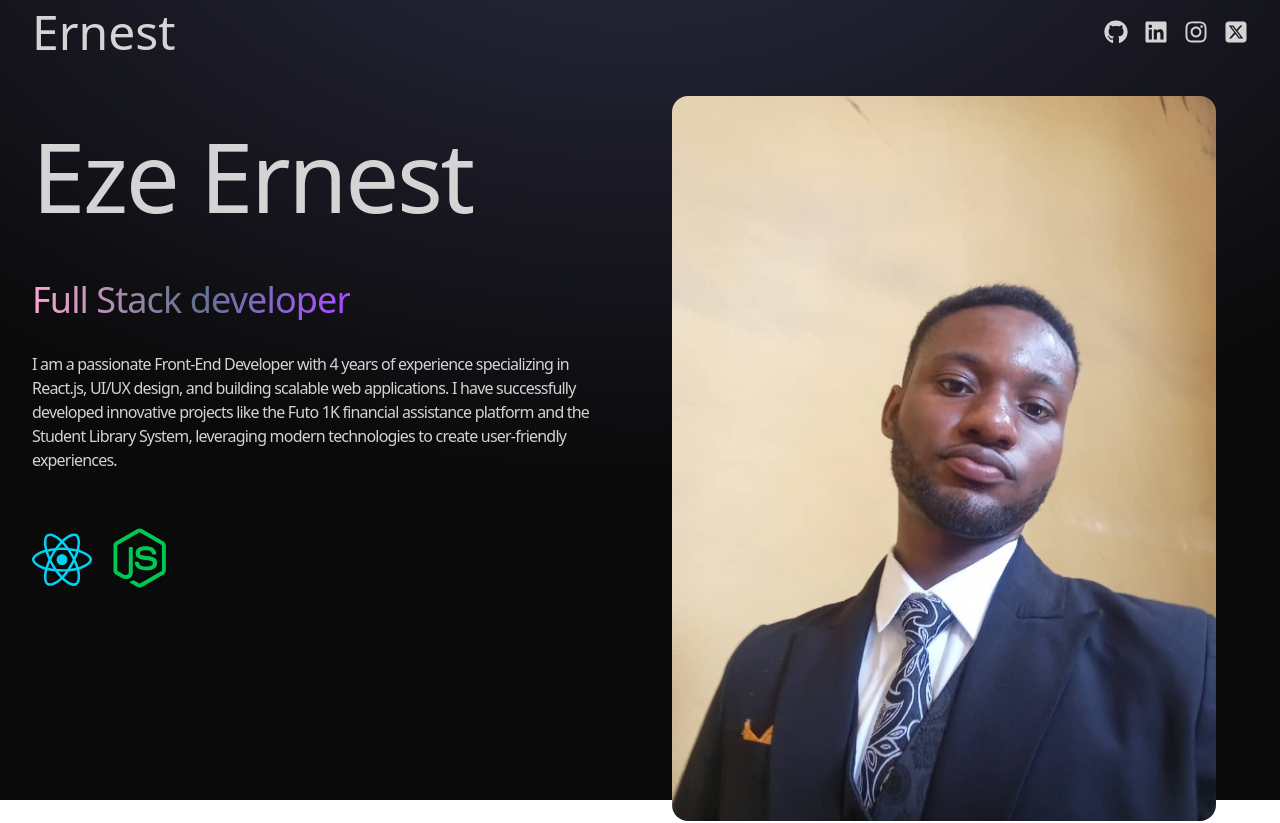
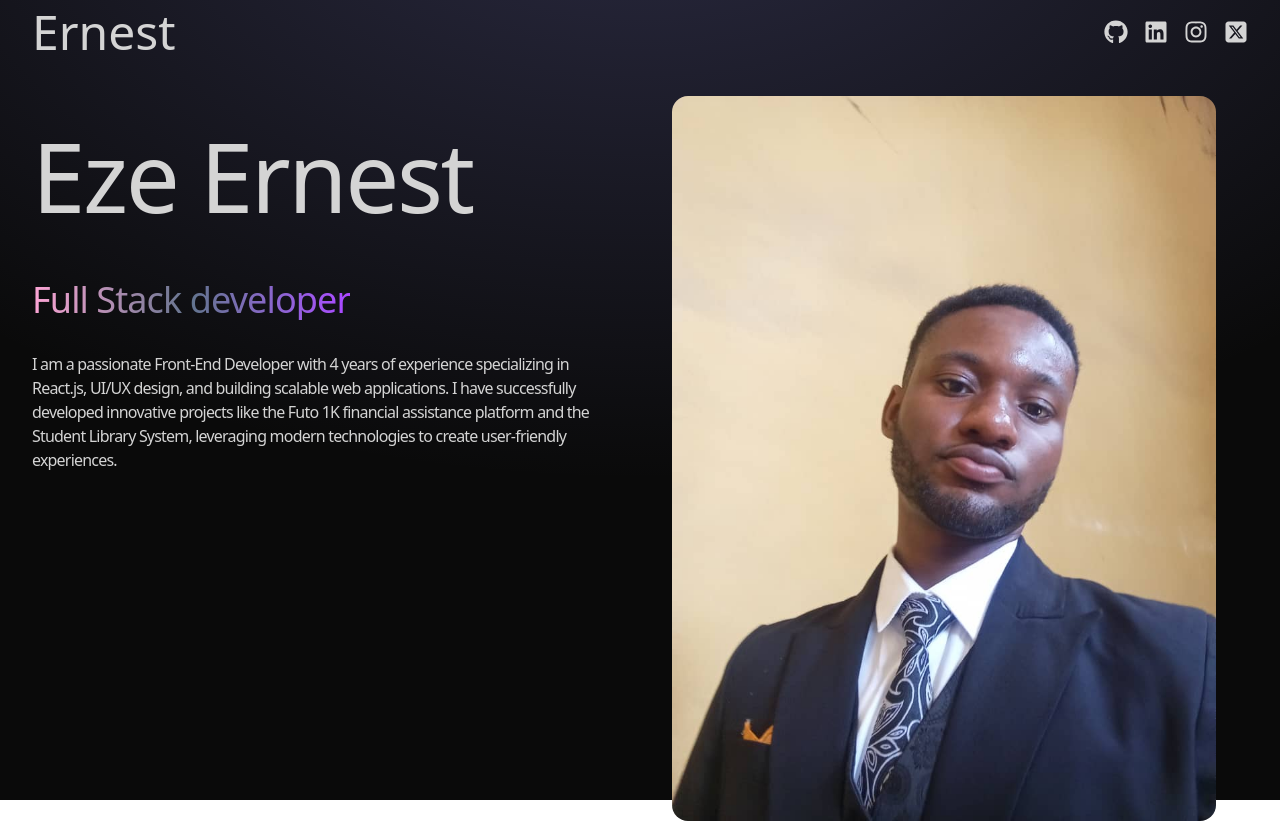
Before and after one commit to Ernestoo2/ernest.portfolio, a React (Vite) app: page / in a window 1280 px wide. Shown: the top 823 px of the page. Built offline with nearby package versions, Linux system fonts and the light colour scheme.

Commit message:
Resending an updated Portfolio to fit new React-vite

```diff
--- a/src/component/Hero.tsx
+++ b/src/component/Hero.tsx
@@ -37,25 +37,7 @@ const Hero = () => {
               {HERO_CONTENT}
             </motion.p>
 
-            {/* Added Icons with IconWrapper */}
-            <div className="flex gap-4 mt-6">
-              <IconWrapper
-                icon={FaReact}
-                className="text-6xl text-cyan-400"
-                variants={{
-                  initial: { y: -10 },
-                  animate: { y: [10, -10], transition: { duration: 2, repeat: Infinity } }
-                }}
-              />
-              <IconWrapper
-                icon={FaNodeJs}
-                className="text-6xl text-green-500"
-                variants={{
-                  initial: { x: -10 },
-                  animate: { x: [10, -10], transition: { duration: 2, repeat: Infinity } }
-                }}
-              />
-            </div>
+
           </div>
 
           <div className='w-full lg:w-1/2 lg:p-8'>
```
